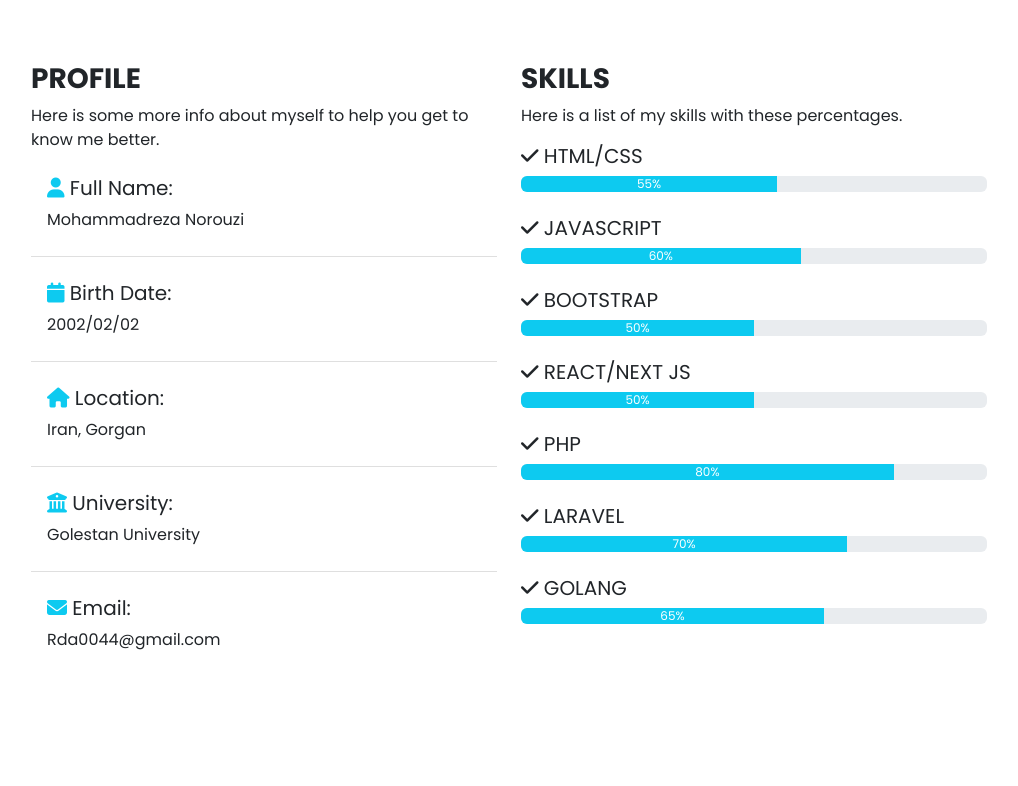
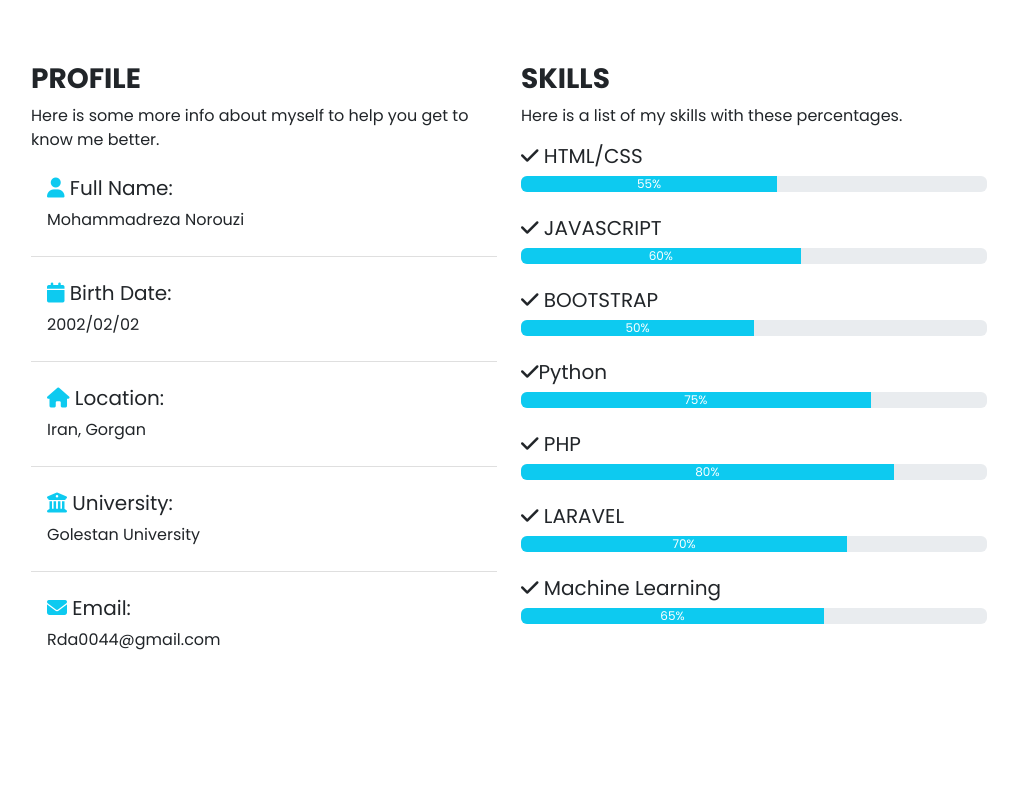
Before and after one commit to norouzimohammadreza/norouzimohammadreza.github.io, a website: page index.html in a window 1280 px wide. Shown: the part 1254-2040 px from the top of the page, without its empty margins (131-1149 px from the left). Drawn offline with Linux system fonts and the light colour scheme.

Commit message:
edit for ai developing

```diff
--- a/index.html
+++ b/index.html
@@ -28,7 +28,7 @@
     <h1 id="typing-text" class="display-1 fw-bold text-white"></h1>
     <p class="roles text-white text-uppercase fs-4">
      <span>Backend Web Developer |</span>
-     <span>Software Developer</span>
+     <span>Machine Learning Developer</span>
     </p>
     <a href="#about" class="btn btn-outline-light btn-lg mt-3">
       <div class="d-flex">
@@ -136,10 +136,10 @@
          aria-valuemin="0" aria-valuemax="100">
         <div class="progress-bar bg-info" style="width: 50%;">50%</div>
         </div>
-        <h5><i class="fas fa-check"></i> REACT/NEXT JS</h5>
+        <h5><i class="fas fa-check"></i>Python</h5>
         <div class="progress mb-4" role="progress-bar" aria-valuenow="100"
          aria-valuemin="0" aria-valuemax="100">
-        <div class="progress-bar bg-info" style="width: 50%;">50%</div>
+        <div class="progress-bar bg-info" style="width: 75%;">75%</div>
         </div>
           <h5><i class="fas fa-check"></i> PHP</h5>
           <div class="progress mb-4" role="progress-bar" aria-valuenow="100"
@@ -151,7 +151,7 @@
            aria-valuemin="0" aria-valuemax="100">
           <div class="progress-bar bg-info" style="width: 70%;">70%</div>
           </div>
-          <h5><i class="fas fa-check"></i> GOLANG</h5>
+          <h5><i class="fas fa-check"></i> Machine Learning</h5>
           <div class="progress mb-4" role="progress-bar" aria-valuenow="100"
            aria-valuemin="0" aria-valuemax="100">
           <div class="progress-bar bg-info" style="width: 65%;">65%</div>
```
